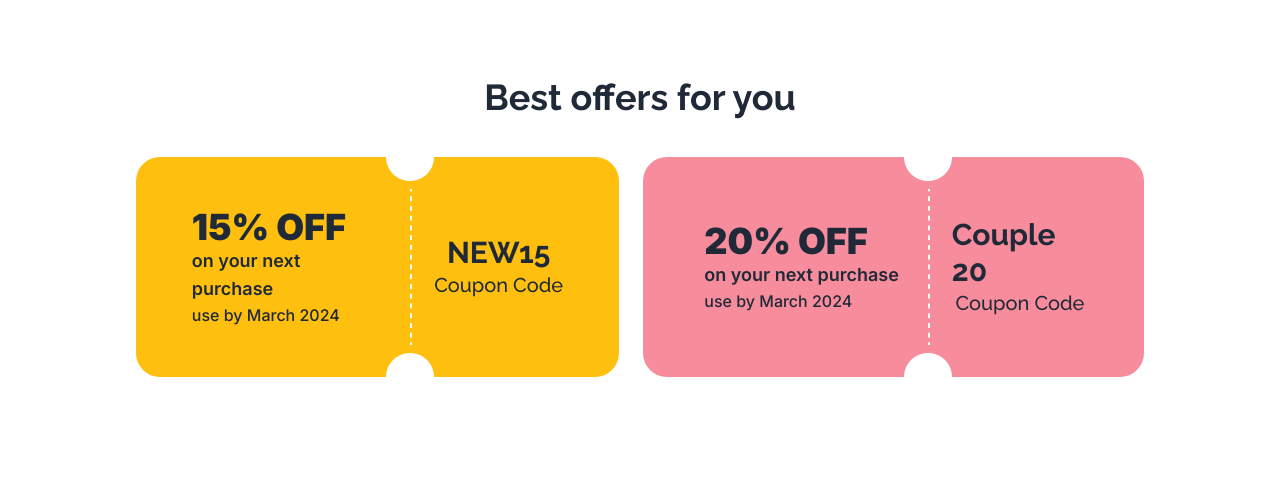
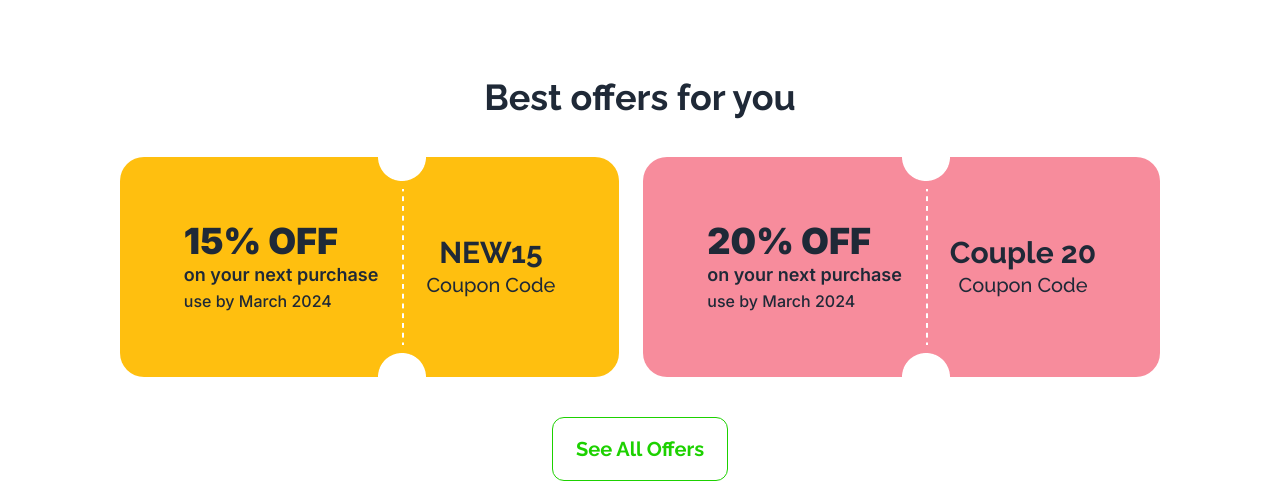
Before and after one commit to shRahat10/smart-ticketing, a plain HTML site: page index.html in a window 1280 px wide. Shown: the part 785-1266 px from the top of the page. Before the commit the page ends 1162 px from the top, so only its background shows below. Drawn offline with nearby package versions, Linux system fonts and the light colour scheme.

Commit message:
section1_2

```diff
--- a/index.html
+++ b/index.html
@@ -187,35 +187,33 @@
         <section class="flex flex-col justify-center items-center space-y-10">
             <h1 class="text-4xl font-bold">Best offers for you</h1>
             <div class="flex flex-col lg:flex-row justify-center items-center gap-6">
-                <div class="flex w-fit h-fit pl-4 pr-1 md:px-14 rounded-3xl bg-[#FFBF0F]">
-                    <div class="w-[60%] inter flex flex-col justify-center items-center">
-                        <div>
+                <div class="flex w-[fit] h-fit rounded-3xl bg-[#FFBF0F] px-3 md:px-7 xl:px-16">
+                    <div class="inter flex flex-col justify-center items-start">
                         <h1 class="text-xl md:text-4xl font-black">15% OFF</h1>
                         <p class="text-lg font-semibold">on your next purchase</p>
                         <p class="text-base font-medium">use by March 2024</p>
                     </div>
-                    </div>
                     <img src="./images/cupon-devider.png" alt="">
-                    <div class="w-[40%] flex flex-col justify-center items-center">
+                    <div class="flex flex-col justify-center items-center">
                         <h1 class="text-lg md:text-3xl font-bold">NEW15</h1>
-                        <p class="text-base md:text-xl font-medium">Coupon Code</p>
+                        <p class="text-base text-center md:text-xl font-medium">Coupon Code</p>
                     </div>
                 </div>
-                <div class="flex w-fit h-fit pl-4 pr-1 md:px-14 rounded-3xl bg-[#F78C9C]">
-                    <div class="w-[60%] inter flex flex-col justify-center items-center">
-                        <div>
+                <div class="flex w-fit h-fit rounded-3xl bg-[#F78C9C] px-3 md:px-7 xl:px-16">
+                    <div class="inter flex flex-col justify-center items-start">
                         <h1 class="text-xl md:text-4xl font-black">20% OFF</h1>
                         <p class="text-lg font-semibold">on your next purchase</p>
                         <p class="text-base font-medium">use by March 2024</p>
                     </div>
-                    </div>
                     <img src="./images/cupon-devider.png" alt="">
-                    <div class="w-[40%] flex flex-col justify-center items-center">
+                    <div class="flex flex-col justify-center items-center">
                         <h1 class="text-lg md:text-3xl font-bold">Couple 20</h1>
-                        <p class="text-base md:text-xl font-medium">Coupon Code</p>
+                        <p class="text-base text-center md:text-xl font-medium">Coupon Code</p>
                     </div>
                 </div>
             </div>
+            <button class="w-44 h-16 rounded-xl text-[#1DD100] border-[1px] border-[#1DD100] text-xl font-bold">See All
+                Offers</button>
         </section>
     </main>
 </body>
```
Lines whose indentation alone changed are shown as unchanged.
